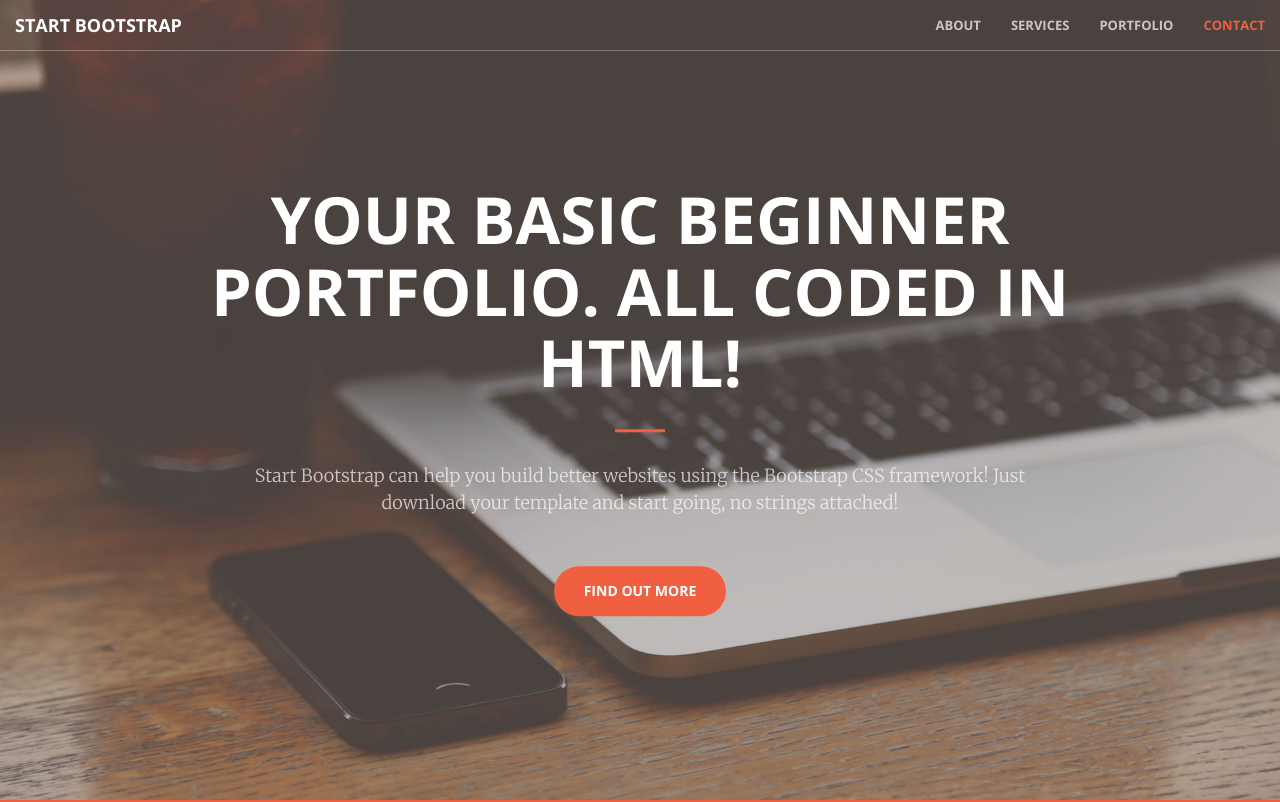
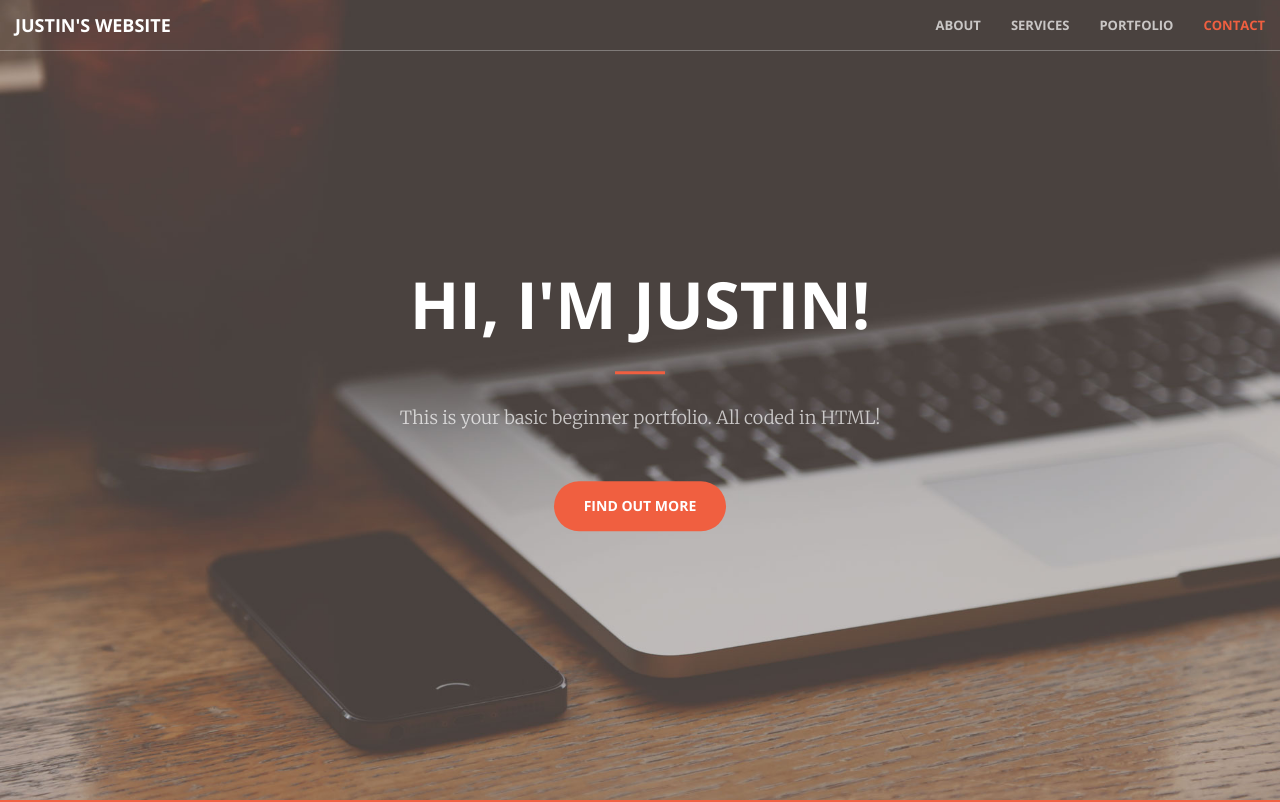
Before and after one commit to justinsoon/BuskeyBird, a website: page index.html in a window 1280 px wide. Shown: the top 802 px of the page. Drawn offline with nearby package versions, Linux system fonts and the light colour scheme.

Commit message:
Update index.html

```diff
--- a/index.html
+++ b/index.html
@@ -9,7 +9,7 @@
     <meta name="description" content="">
     <meta name="author" content="">
 
-    <title>Justin Soon - Portfolio</title>
+    <title>Justin Soon - All About Me</title>
 
     <!-- Bootstrap Core CSS -->
     <link rel="stylesheet" href="css/bootstrap.min.css" type="text/css">
@@ -46,7 +46,7 @@
                     <span class="icon-bar"></span>
                     <span class="icon-bar"></span>
                 </button>
-                <a class="navbar-brand page-scroll" href="#page-top">Start Bootstrap</a>
+                <a class="navbar-brand page-scroll" href="#page-top">Justin's Website</a>
             </div>
 
             <!-- Collect the nav links, forms, and other content for toggling -->
@@ -74,9 +74,9 @@
     <header>
         <div class="header-content">
             <div class="header-content-inner">
-                <h1>Your basic beginner portfolio. All coded in HTML!</h1>
+                <h1>Hi, I'm Justin!</h1>
                 <hr>
-                <p>Start Bootstrap can help you build better websites using the Bootstrap CSS framework! Just download your template and start going, no strings attached!</p>
+                <p>This is your basic beginner portfolio. All coded in HTML!</p>
                 <a href="#about" class="btn btn-primary btn-xl page-scroll">Find Out More</a>
             </div>
         </div>
```
